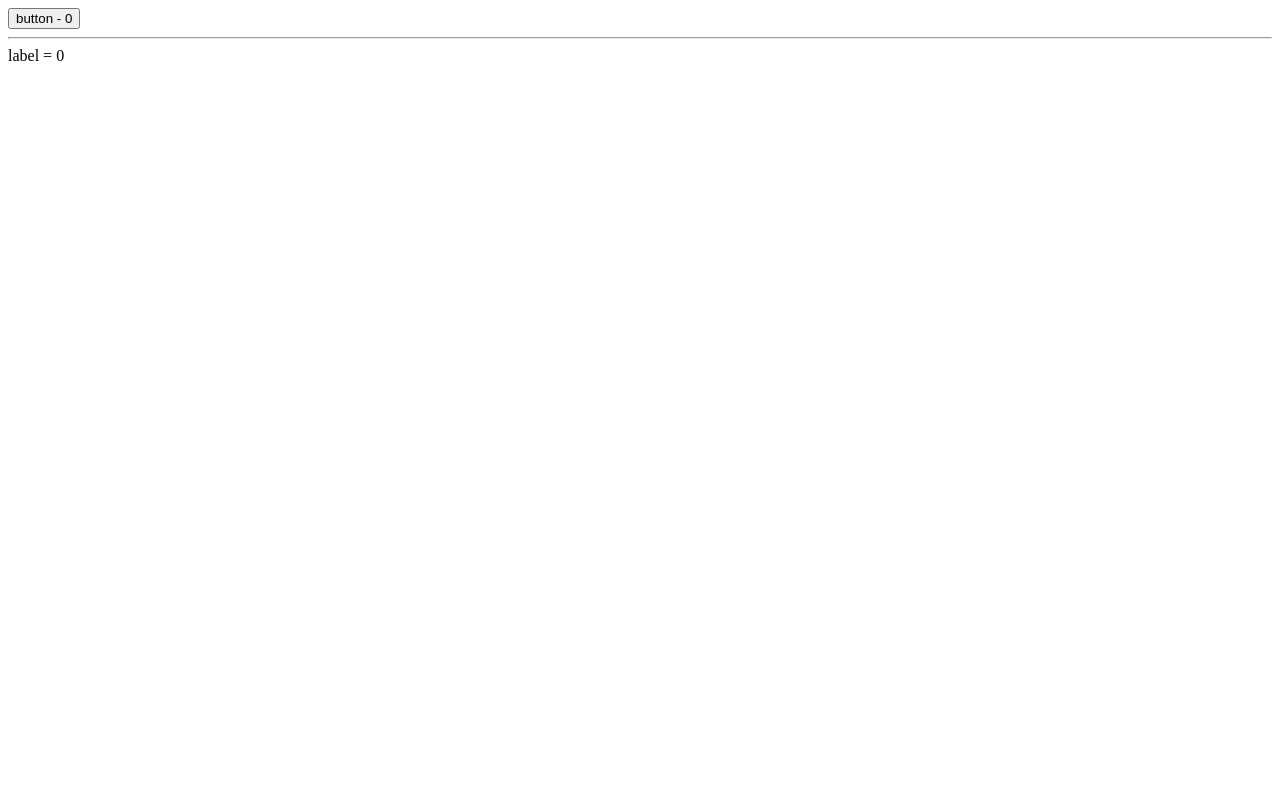
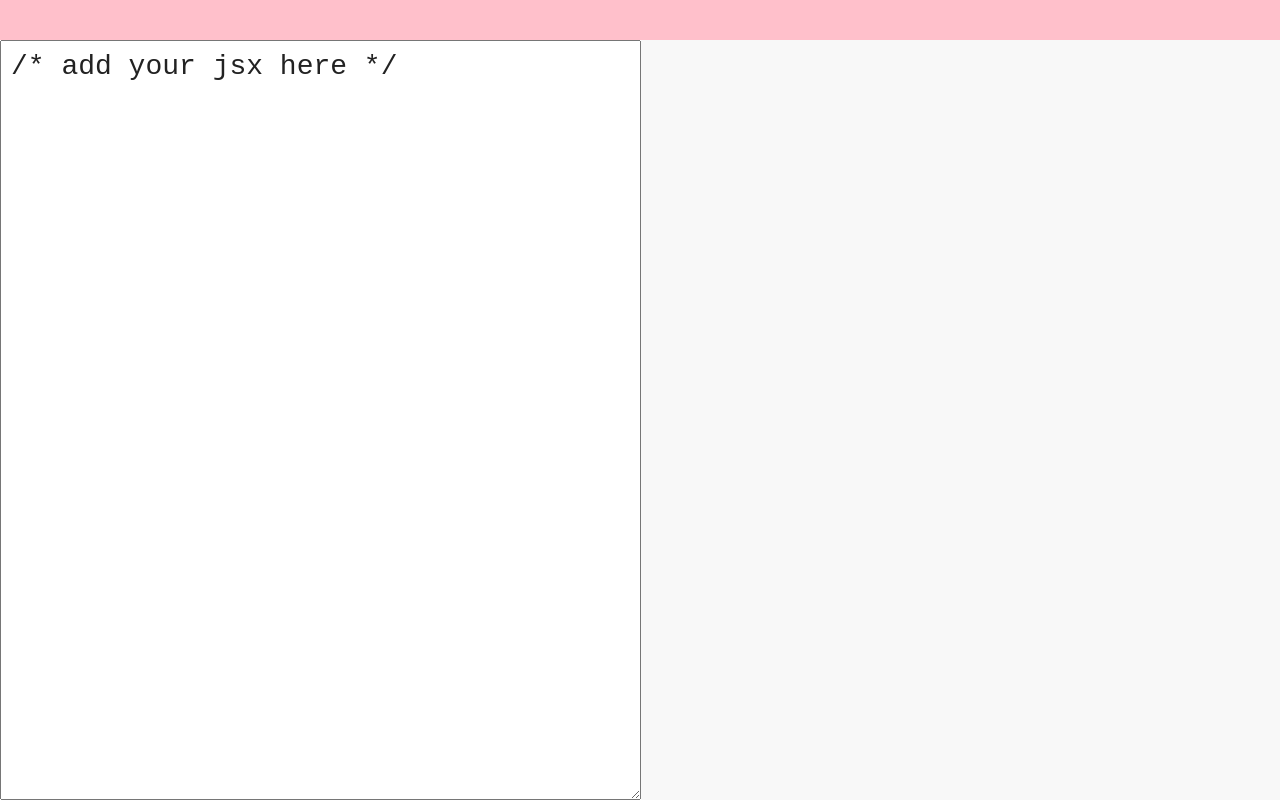
Before and after one commit to Marek294/react-fundamentals, a React (Create React App) app: page / in a window 1280 px wide. Built offline with nearby package versions, Linux system fonts and the light colour scheme.

Commit message:
Build a JSX Live Compiler as a React Component

```diff
--- a/public/index.html
+++ b/public/index.html
@@ -6,5 +6,6 @@
   </head>
   <body>
     <div id='root'></div>
+    <script src="https://cdnjs.cloudflare.com/ajax/libs/babel-standalone/6.18.1/babel.min.js"></script>
   </body>
 </html>
--- /dev/null
+++ b/src/App.css
@@ -0,0 +1,34 @@
+body {
+    margin: 0;
+    padding: 0;
+    font-family: monospace;
+  }
+
+  header {
+    display: block;
+    height: 5vh;
+    overflow: auto;
+    background-color: pink;
+    color: red;
+    font-size: 28px
+  }
+
+  .container {
+    height: 95vh;
+    display:flex;
+  }
+
+  pre {
+    background-color: #f8f8f8;
+  }
+
+  pre, textarea {
+    width: 50%;
+    font-family: monospace;
+    font-size: 28px;
+    margin: 0;
+    padding: 10px;
+    color: #222;
+  }
+
+  textarea:focus {outline: 0;}
--- a/src/App.js
+++ b/src/App.js
@@ -1,60 +1,47 @@
 import React, { Component } from 'react';
+import './App.css';
 
-const HOC = (InnerComponent) => class extends Component {
+class App extends Component {
   constructor() {
     super();
     this.state = {
-      count: 0
+      input: '/* add your jsx here */',
+      output: '',
+      err: ''
     }
   }
 
-  update() {
-    this.setState({
-      count: this.state.count + 1
-    })
-  }
+  update(e) {
+    let code = e.target.value;
 
-  componentWillMount() {
-    console.log('componentWillMount');
+    try {
+      this.setState({
+        output: window.Babel
+            .transform(code, { presets: ['es2015', 'react']})
+            .code,
+            err: ''
+          })
+    }
+    catch(err) {
+      this.setState({ err: err.message })
+    }
   }
 
   render() {
-    return <InnerComponent
-              {...this.props}
-              {...this.state}
-              update={this.update.bind(this)} />
-  }
-}
-
-class App extends Component {
-  render() {
     return (
       <div>
-        <Button>button</Button>
-        <hr />
-        <LabelHOC>label</LabelHOC>
+        <header>{this.state.err}</header>
+        <div className='container'>
+          <textarea
+            onChange={this.update.bind(this)}
+            defaultValue={this.state.input} />
+          <pre>
+            {this.state.output}
+          </pre>
+        </div>
       </div>
     );
   }
 }
-const Button = HOC((props) => {
-  return (
-    <button onClick={props.update}>{props.children} - {props.count}</button>
-  );
-});
-
-class Label extends Component {
-  componentWillMount() {
-    console.log('label will mount');
-  }
-
-  render() {
-    return (
-      <label onMouseMove={this.props.update} >{this.props.children} = {this.props.count}</label>
-    );
-  }
-}
-
-const LabelHOC = HOC(Label);
 
 export default App;
```
